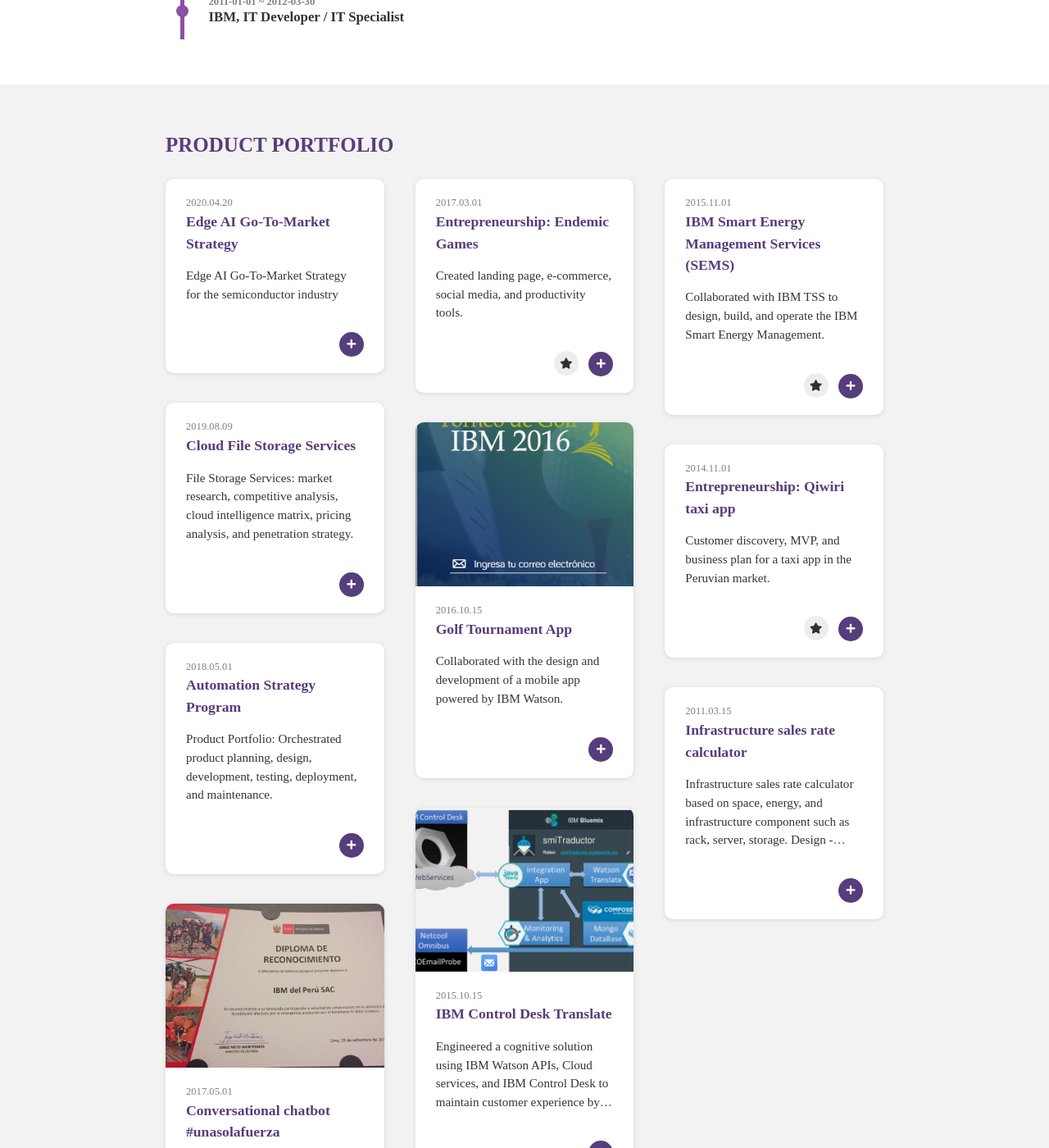
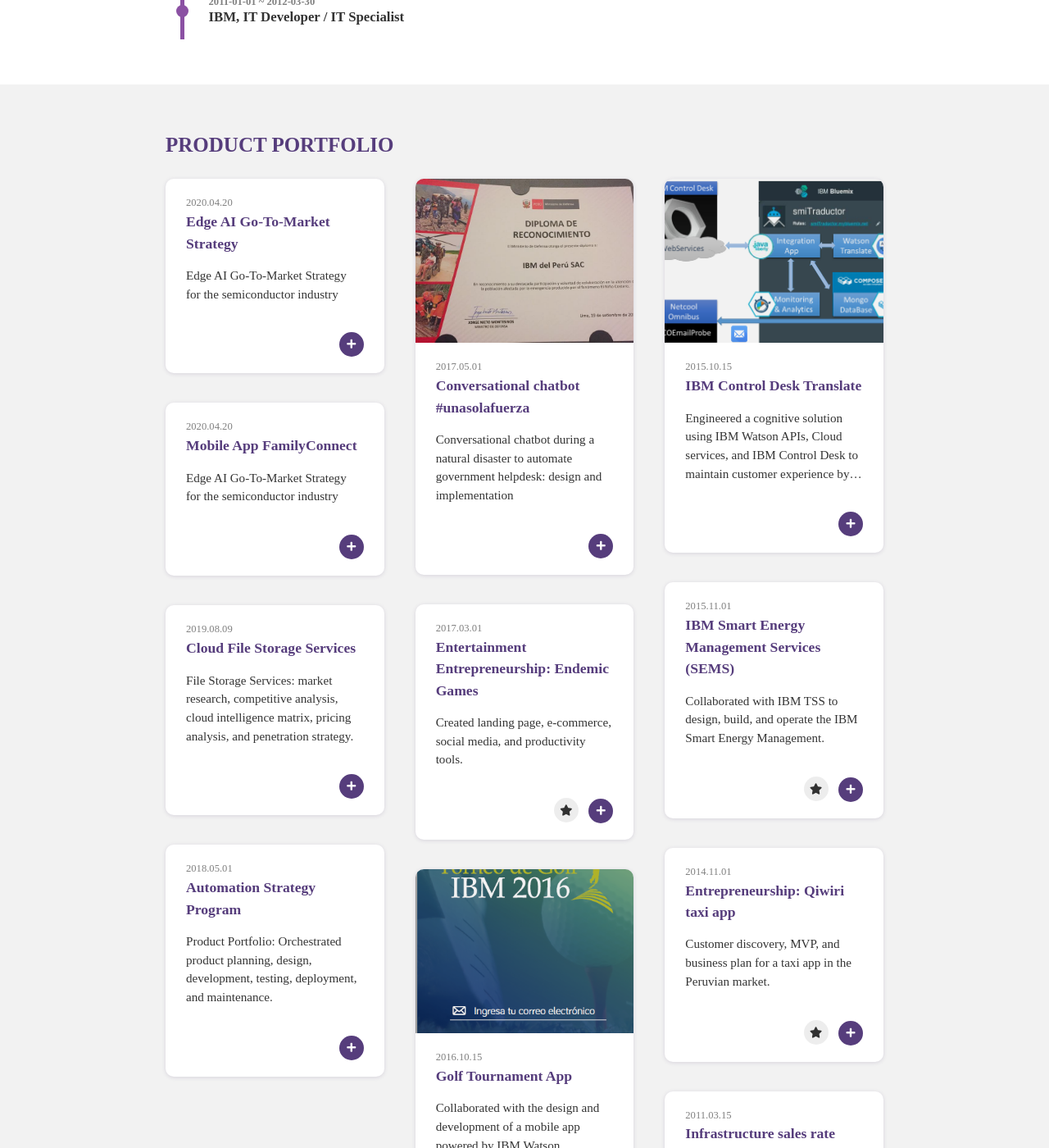
Before and after one commit to luis-raygada/luis-raygada.github.io, a Jekyll site: the page built from index.html, in a window 1280 px wide and 1400 px high, scrolled down 926 px. Shown: the whole window at 82% size. Built offline with Jekyll 4.4.1, drawn with Linux system fonts in a browser that asks for light colours; nearby versions of some CDN libraries; some web fonts are replaced; the list of posts is cut into pages by our own code.

Commit message:
Update projects.yml

```diff
--- a/_data/projects.yml
+++ b/_data/projects.yml
@@ -5,6 +5,16 @@
     image : # path: assets/project/
     date : 2020.04.20
     title : Edge AI Go-To-Market Strategy
+    summary :
+    description :  Edge AI Go-To-Market Strategy for the semiconductor industry
+
+- project :
+    print : True # If 'False' is selected, it will not be displayed in 'home.html > aside > .proj-content'.
+    modal : True # If 'True' is selected, modal can open in 'portfolio.html'.
+    url :  # Full URL
+    image : # path: assets/project/
+    date : 2020.04.20
+    title : Mobile App FamilyConnect
     summary :
     description :  Edge AI Go-To-Market Strategy for the semiconductor industry
 
@@ -56,7 +66,7 @@
     url :  https://www.facebook.com/endemicgames
     image : # path: assets/project/
     date : 2017.03.01
-    title : "Entrepreneurship: Endemic Games"
+    title : "Entertainment Entrepreneurship: Endemic Games"
     summary :
     description :  "Created landing page, e-commerce, social media, and productivity tools."
     contents :
```
